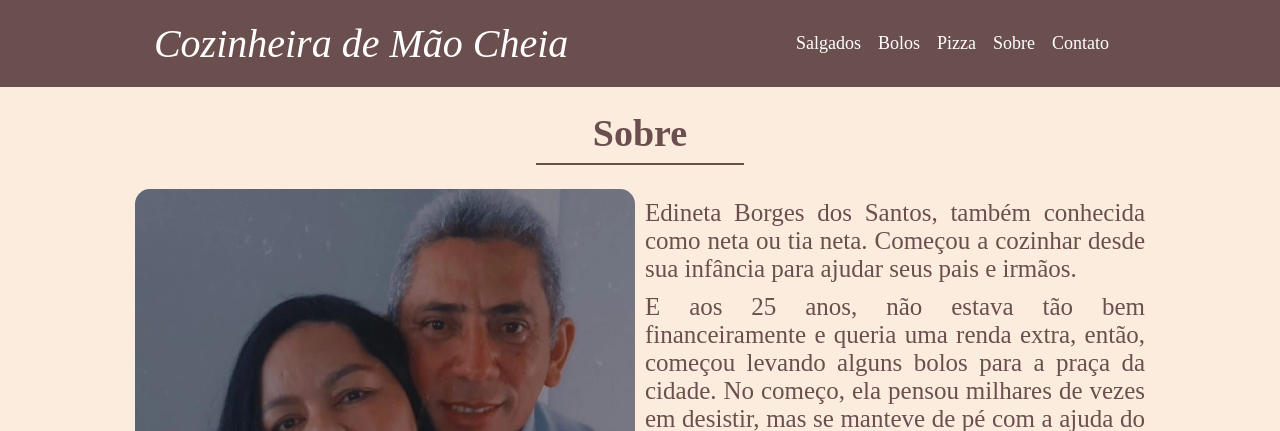
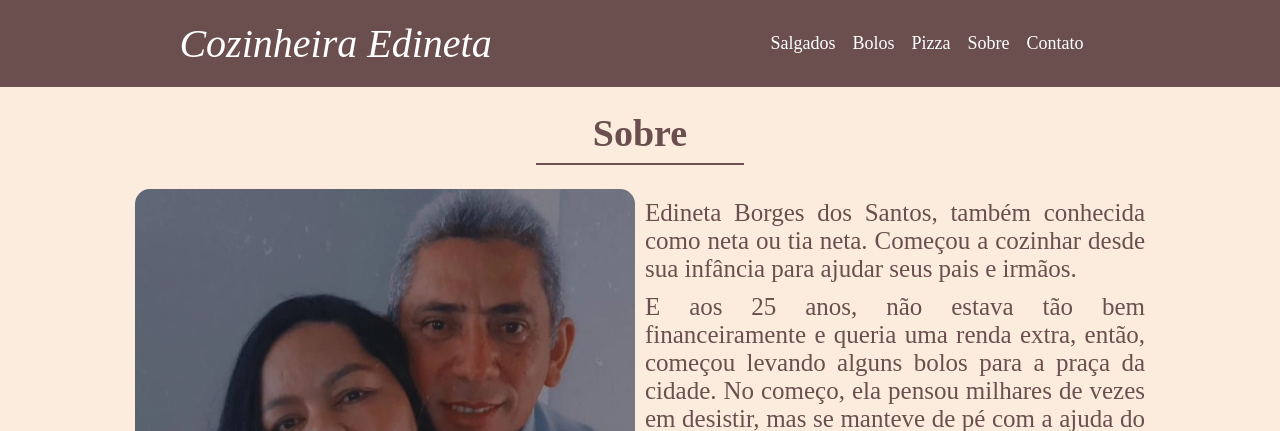
Before and after one commit to WendelSantosNunes/Cozinheira-Edineta, a Node server app: page /about in a window 1280 px wide. Shown: the top 431 px of the page. Run offline with Node 20, Linux system fonts and the light colour scheme.

Commit message:
Update project

```diff
--- a/package.json
+++ b/package.json
@@ -1,5 +1,5 @@
 {
-  "name": "Cozinheira",
+  "name": "cozinheira",
   "version": "1.0.0",
   "description": "![Página Principal](https://github.com/WendelSantosNunes/Cozinheira-de-m-o-cheia/blob/main/assets/ImgReadme/Pagina-Principal.png)",
   "main": "src/server.js",
--- a/src/views/parts/page-header.ejs
+++ b/src/views/parts/page-header.ejs
@@ -1,6 +1,6 @@
 <header>
   <div class="container">
-    <h1><a href="/">Cozinheira de Mão Cheia</a></h1>
+    <h1><a href="/">Cozinheira Edineta</a></h1>
     <ul>
       <li><a href="/savory">Salgados</a></li>
       <li><a href="/cakes">Bolos</a></li>
```
